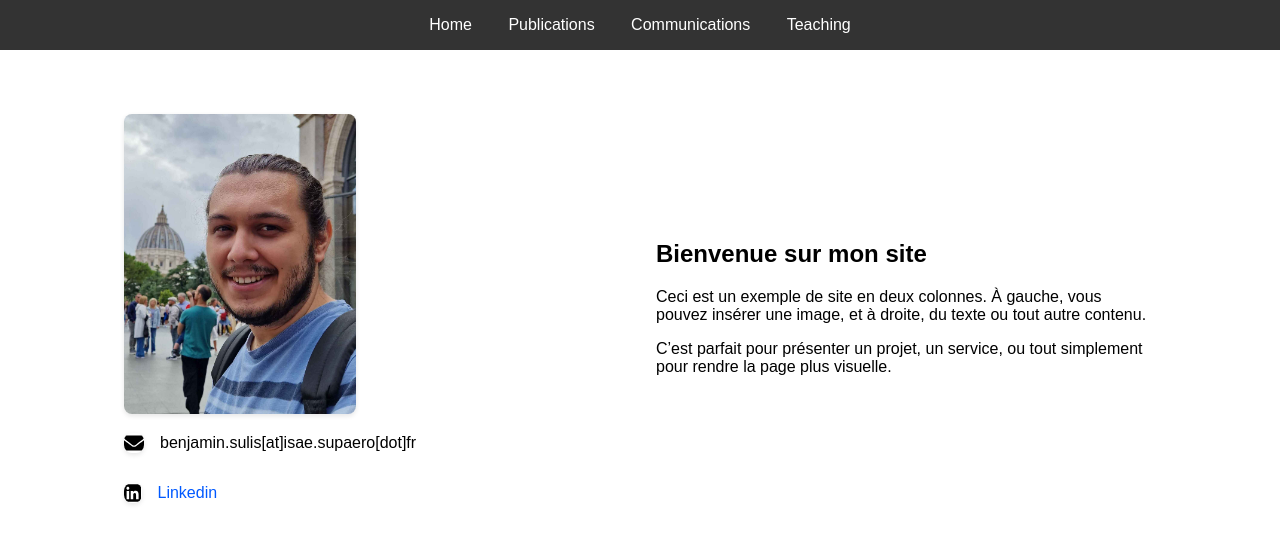
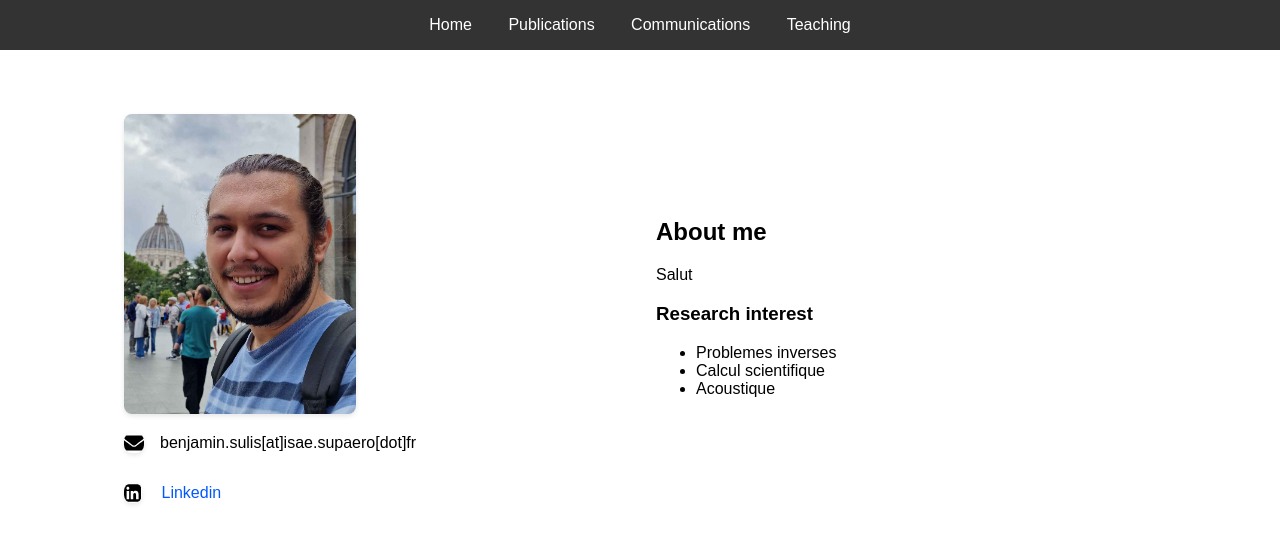
Before and after one commit to bsulis/bsulis.github.io, a plain HTML site: page index.html in a window 1280 px wide. Drawn offline with Linux system fonts and the light colour scheme.

Commit message:
Add about me and list

```diff
--- a/index.html
+++ b/index.html
@@ -27,18 +27,20 @@
             </div>
             <div class="ligne-image-texte">
                 <img src="assets/linkedin.svg" alt="Description de l'image">
-                <p> <a href="https://www.linkedin.com/in/benjamin-sulis-9017a8313/" target="_blank" rel="noopener noreferrer" class="lien-sans-soulignement">Linkedin</a> </p>
+                <p style="margin-left: 4px"><a href="https://www.linkedin.com/in/benjamin-sulis-9017a8313/" target="_blank" rel="noopener noreferrer" class="lien-sans-soulignement"> Linkedin</a></p>
             </div>
         </div>
         <div class="colonne-droite">
-            <h2>Bienvenue sur mon site</h2>
+            <h2>About me</h2>
             <p>
-                Ceci est un exemple de site en deux colonnes. À gauche, vous pouvez insérer une image,
-                et à droite, du texte ou tout autre contenu.
+                Salut
             </p>
-            <p>
-                C’est parfait pour présenter un projet, un service, ou tout simplement pour rendre la page plus visuelle.
-            </p>
+            <h3>Research interest</h3>
+            <ul>
+                <li> Problemes inverses </li>
+                <li> Calcul scientifique </li>
+                <li> Acoustique </li>
+            </ul>
         </div>
     </section>
     </main>
```
